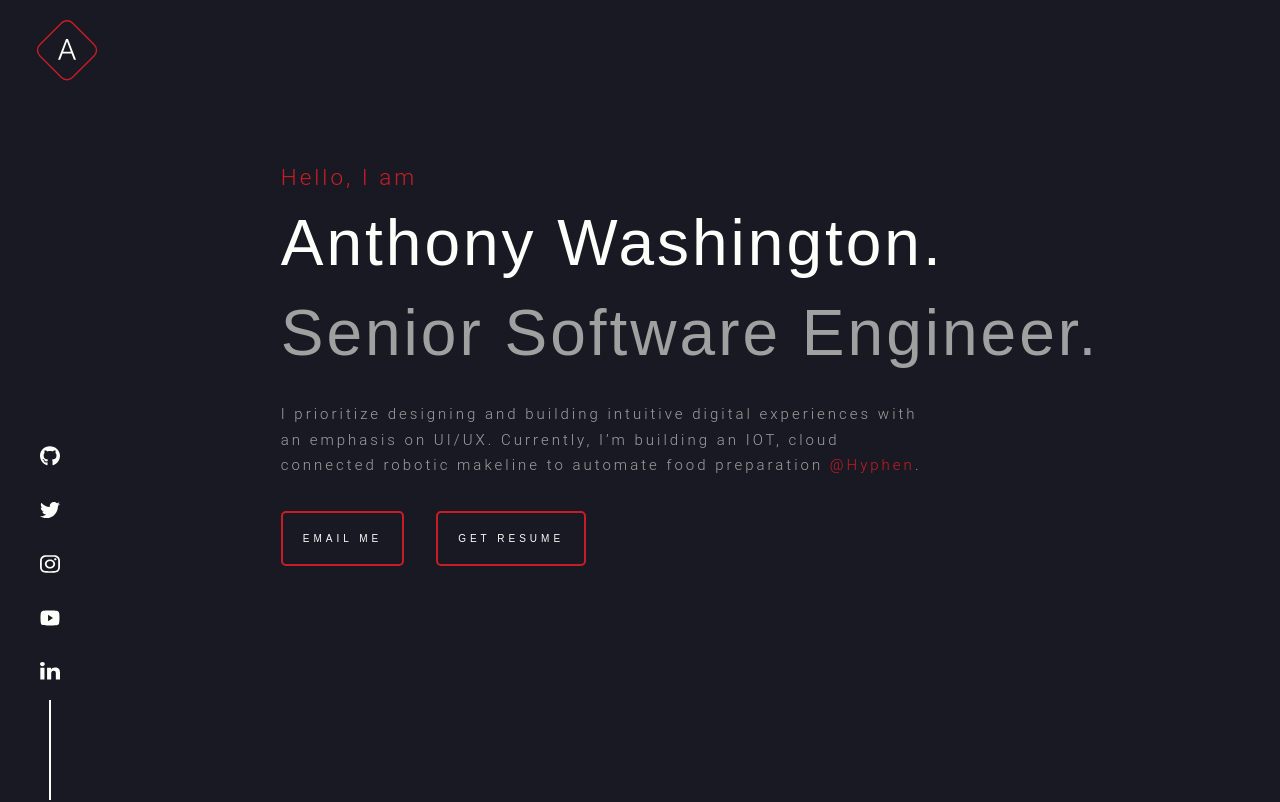
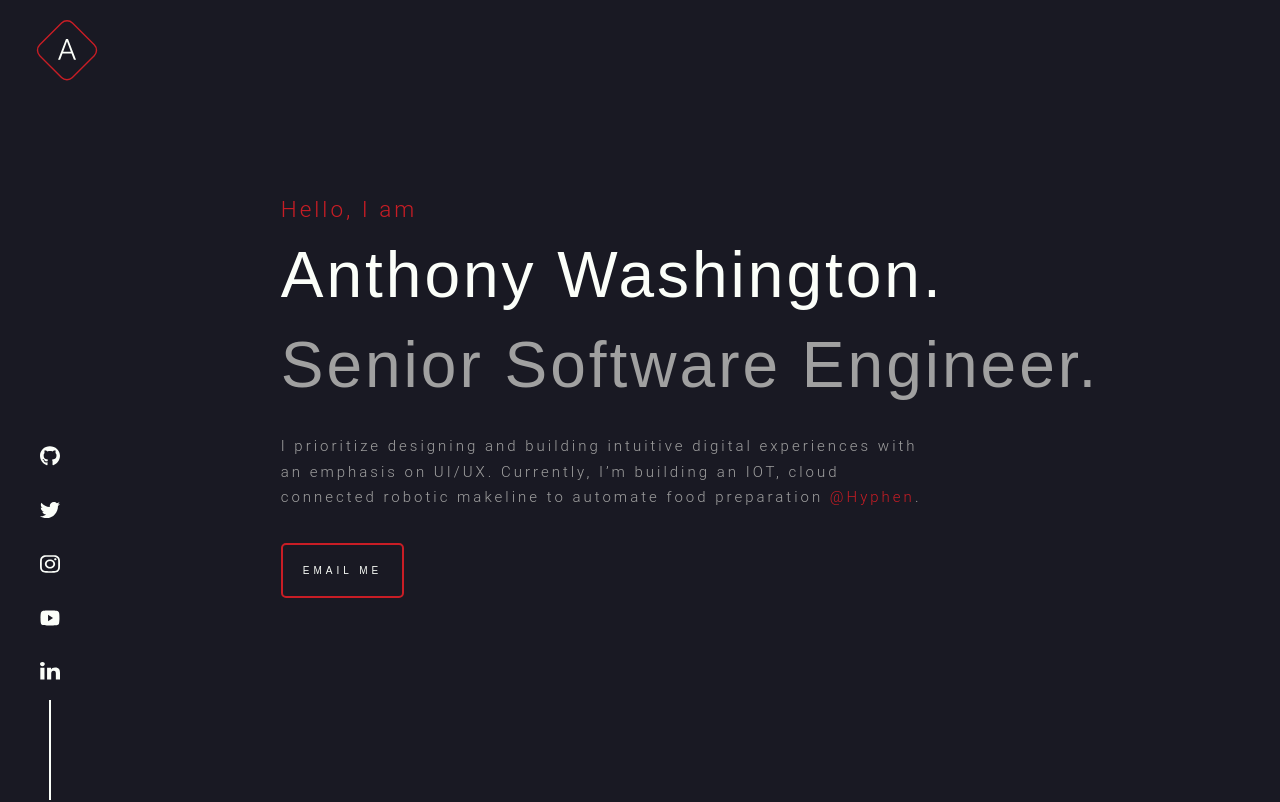
Before and after one commit to antwash/antdwash.com, a Next.js app: page / in a window 1280 px wide. Shown: the top 802 px of the page. Built offline with nearby package versions, Linux system fonts and the light colour scheme; a web font is replaced by a local one.

Commit message:
home: remove resume button + add section top margin

```diff
--- a/components/sections/home.tsx
+++ b/components/sections/home.tsx
@@ -10,6 +10,9 @@ import { useTransitionStyles, delay, longDelay } from "@transition"
 
 export const Home = () => {
   const classes = createUseStyles((theme) => ({
+    section: {
+      marginTop: theme.spacing.lg
+    },
     text: {
       marginBottom: theme.spacing.md,
     },
@@ -72,12 +75,6 @@ export const Home = () => {
           window.open("mailto:awashington251@gmail.com", "_self")
         }}
       />
-      <Button
-        label="Get Resume"
-        onClick={() => {
-          window.open("", "_blank")
-        }}
-      />
     </div>
   )
 
@@ -92,7 +89,7 @@ export const Home = () => {
   const transition = useTransitionStyles()
 
   return (
-    <Section>
+    <Section className={classes.section}>
       {showContent && (
         <>
           {elements.map((element, index) => {
```
